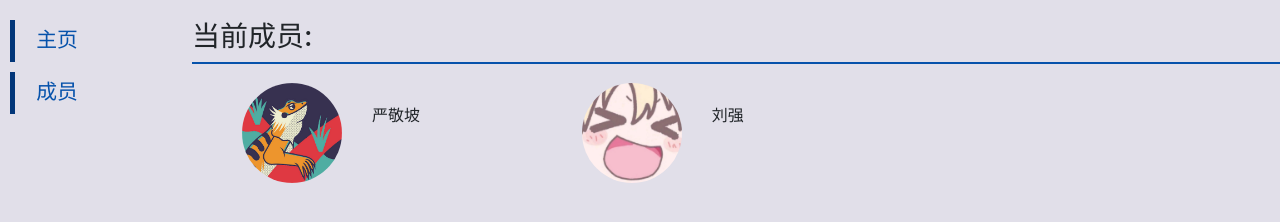
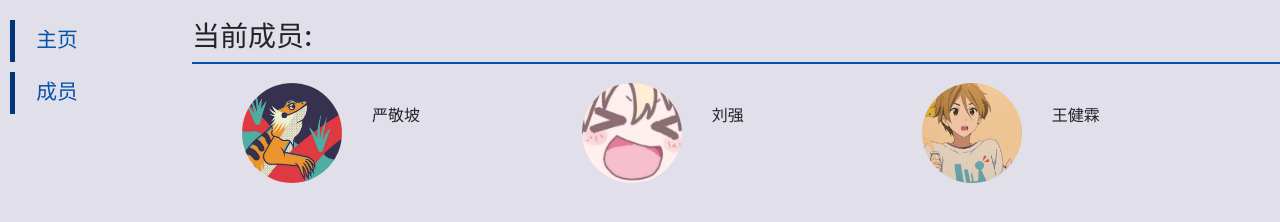
Before and after one commit to wjl110/ctta-cqyti.github.io, a plain HTML site: page members/index.html in a window 1280 px wide. Shown: the part 90-312 px from the top of the page. Drawn offline with Linux system fonts and the light colour scheme.

Commit message:
电气一班 王健霖

```diff
--- a/members/index.html
+++ b/members/index.html
@@ -60,6 +60,14 @@
                         </div>
 
 
+                        <div class="member">
+                            <img src="images/wbb.jpg" alt="">
+                            <div class="member-text">
+                                <a>王健霖</a> <br>
+                            </div>
+                        </div>
+
+
                     </div>
                 </div>
             </div>
```
